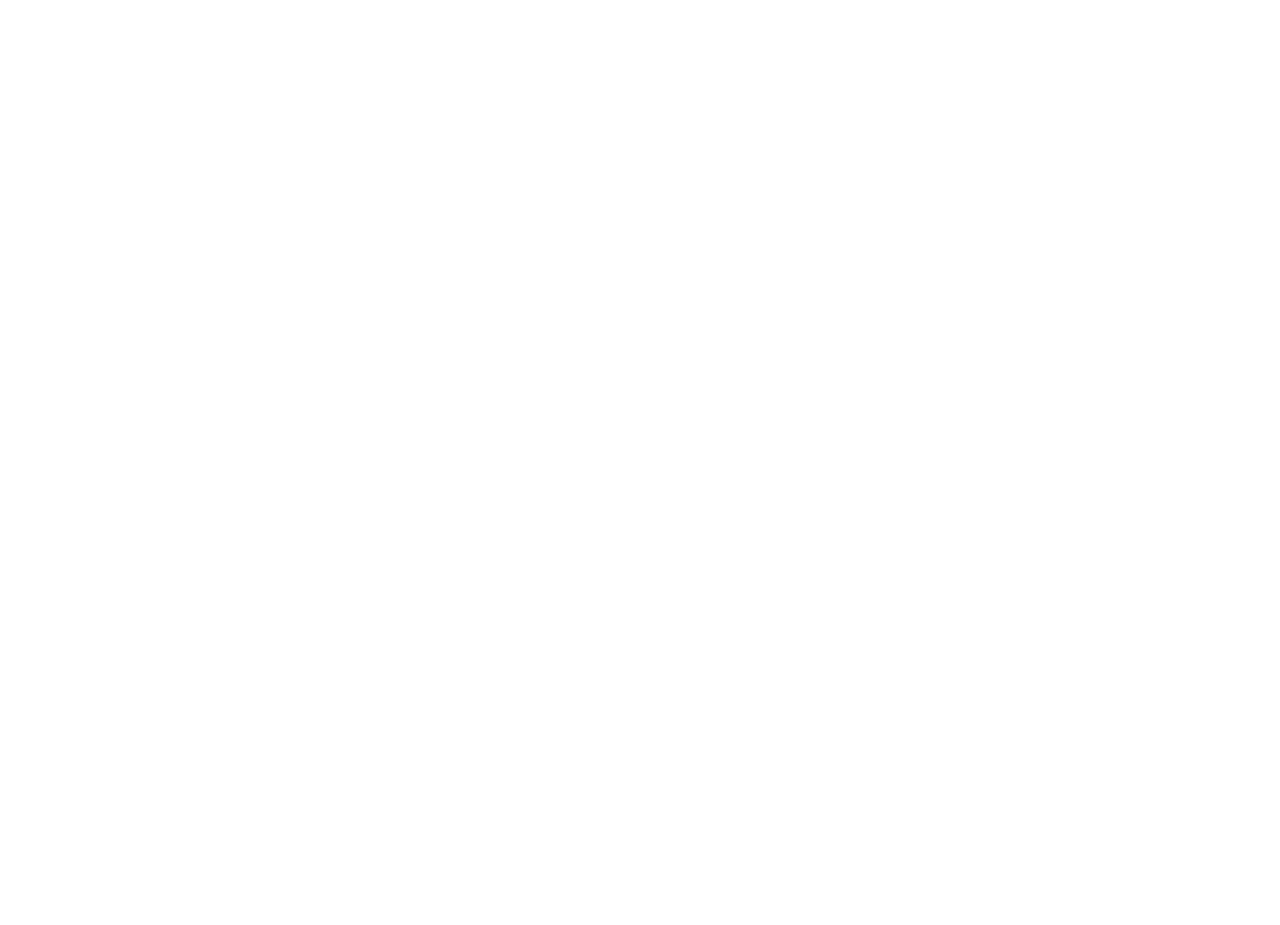
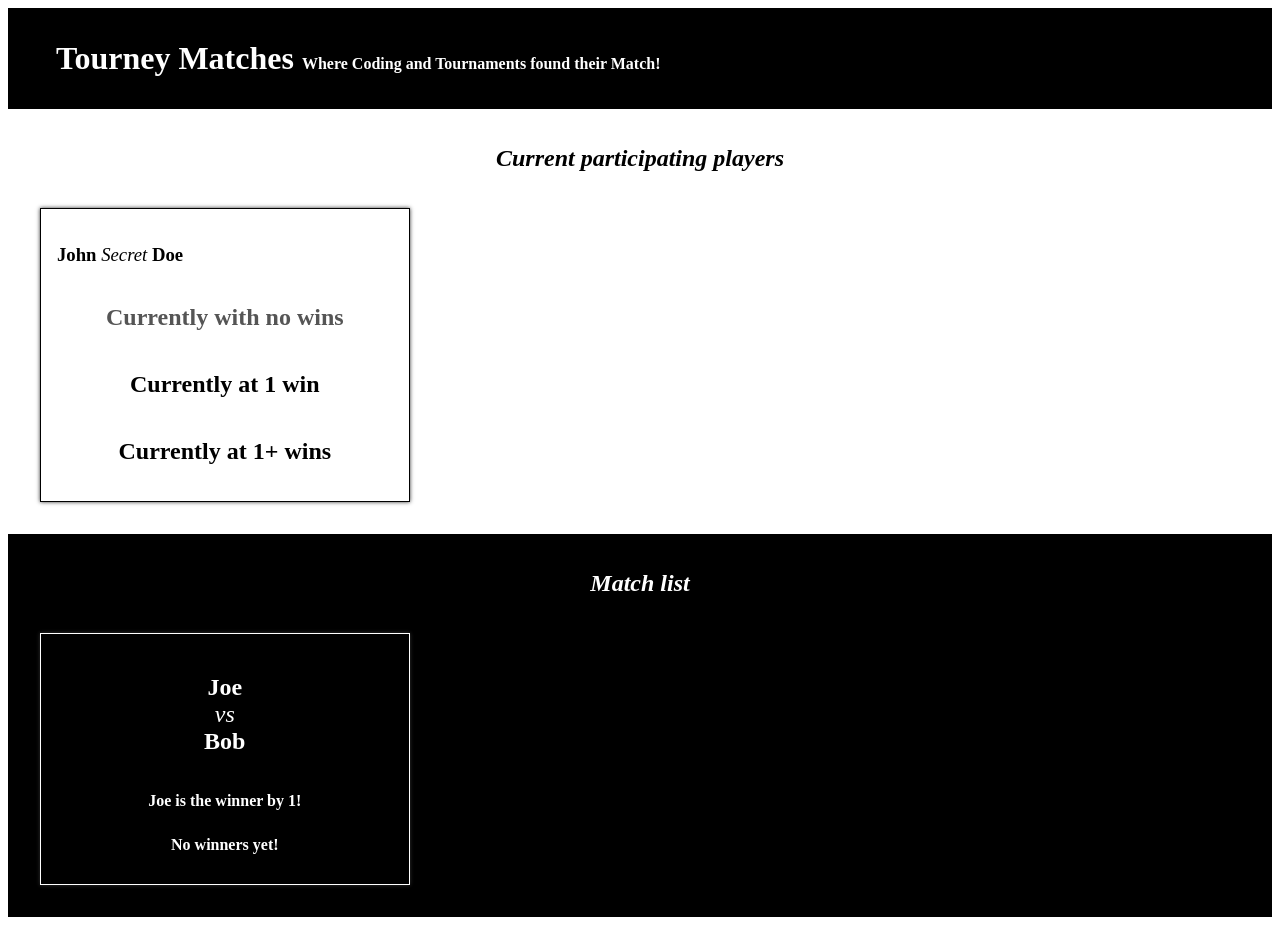
Before and after one commit to taylornoj/tourney-matches, a React (Create React App) app: page / in a window 1280 px wide. Before the commit the page ends 800 px from the top, so only its background shows below. Built offline with nearby package versions, Linux system fonts and the light colour scheme.

Commit message:
update app component

```diff
--- a/src/App.js
+++ b/src/App.js
@@ -1,10 +1,16 @@
-
 import './App.css';
+import PlayerList from './components/PlayerList';
+import MatchList from './components/MatchList';
 
 function App() {
   return (
     <div className="App">
-
+      <h1>
+      Tourney Matches {" "}
+      <span>Where Coding and Tournaments found their Match!</span>
+      </h1>
+      <PlayerList />
+      <MatchList />
     </div>
   );
 }
--- a/src/components/MatchList.js
+++ b/src/components/MatchList.js
@@ -8,6 +8,6 @@
     <Match />
     </section>
   );
-};
+}
 
 export default MatchList;
--- a/src/components/PlayerList.js
+++ b/src/components/PlayerList.js
@@ -8,6 +8,6 @@
         <Player />
       </section>
   );
-};
+}
 
 export default PlayerList;
```
